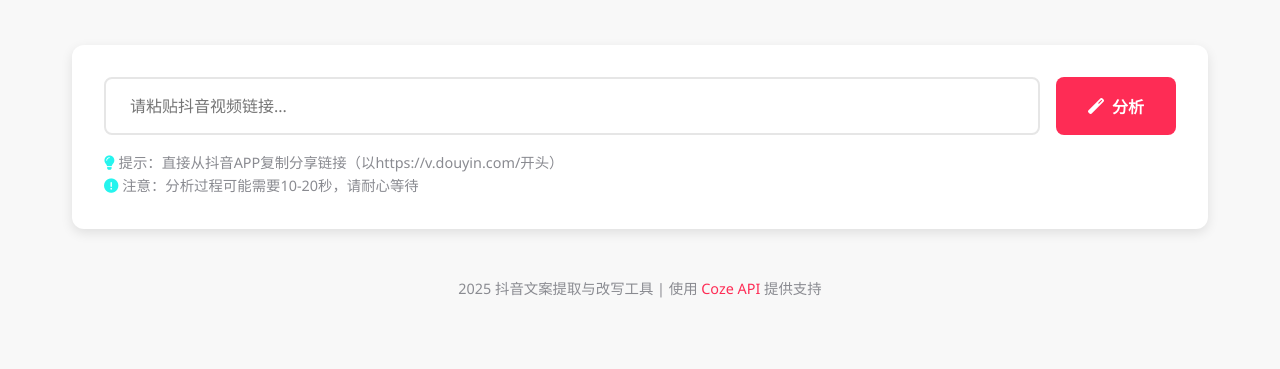
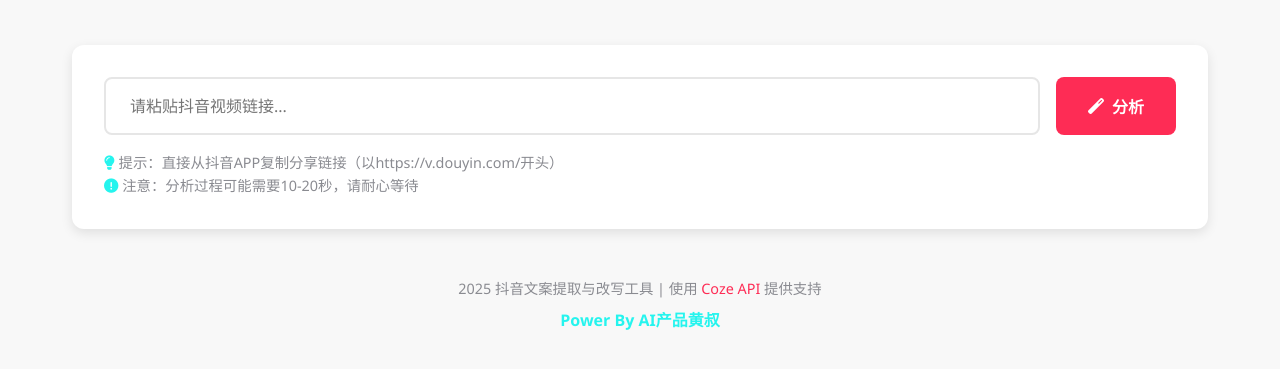
Before and after one commit to Backtthefuture/douyin, a website: page index.html in a window 1280 px wide. Shown: the part 135-504 px from the top of the page. Drawn offline with Linux system fonts and the light colour scheme.

Commit message:
0.1.2 首页底部增加了“AI产品黄叔”

```diff
--- a/index.html
+++ b/index.html
@@ -67,6 +67,7 @@
 
         <footer>
             <p> 2025 抖音文案提取与改写工具 | 使用 <a href="https://www.coze.cn" target="_blank">Coze API</a> 提供支持</p>
+            <p class="powered-by">Power By AI产品黄叔</p>
         </footer>
     </div>
 
--- a/styles.css
+++ b/styles.css
@@ -245,6 +245,13 @@ footer a:hover {
     text-decoration: underline;
 }
 
+.powered-by {
+    margin-top: 0.5rem;
+    font-weight: 600;
+    color: var(--secondary-color);
+    font-size: 1rem;
+}
+
 /* 响应式设计 */
 @media (max-width: 768px) {
     .container {
```
